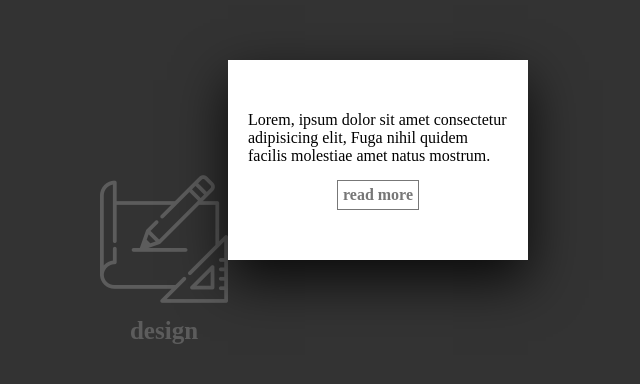
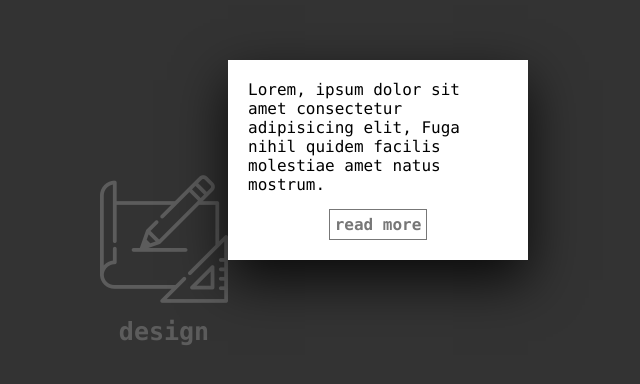
Before and after one commit to ElfaLunar/Double-effect-card, a plain HTML site: page index.html in a window 1280 px wide. Shown: the part 140-524 px from the top of the page, without its empty margins (326-966 px from the left). Drawn offline with Linux system fonts and the light colour scheme.

Commit message:
Update style.css

```diff
--- a/style.css
+++ b/style.css
@@ -7,7 +7,7 @@ body{
   display: flex;
   justify-content: center;
   align-items: center;
-  font-fmily: consolas;
+  font-family: consolas;
 }
 
 .card{
@@ -26,6 +26,7 @@ body{
   justify-content: center;
   align-items: center;
   transition: 0.5s;
+  transform: translateY(100px);
   z-index: 1;
 }
 
@@ -45,7 +46,7 @@ body{
   align-items: center;
   box-sizing: border-box;
   padding: 20px;
-  transition:0.5s;
+  transition: 0.5s;
   transform: translateY(-100px);
   box-shadow: 0 20px 50px rgba(0, 0, 0, 0.8);
 }
```
